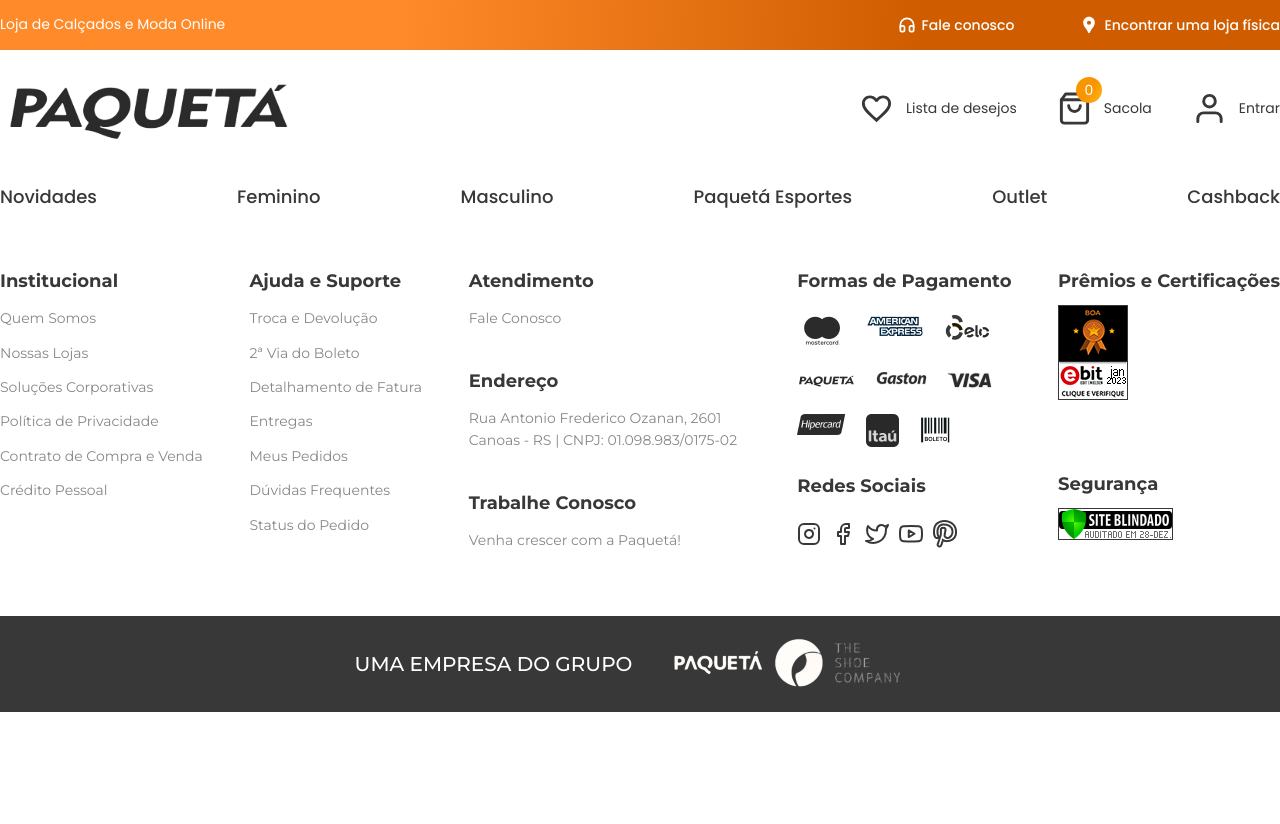
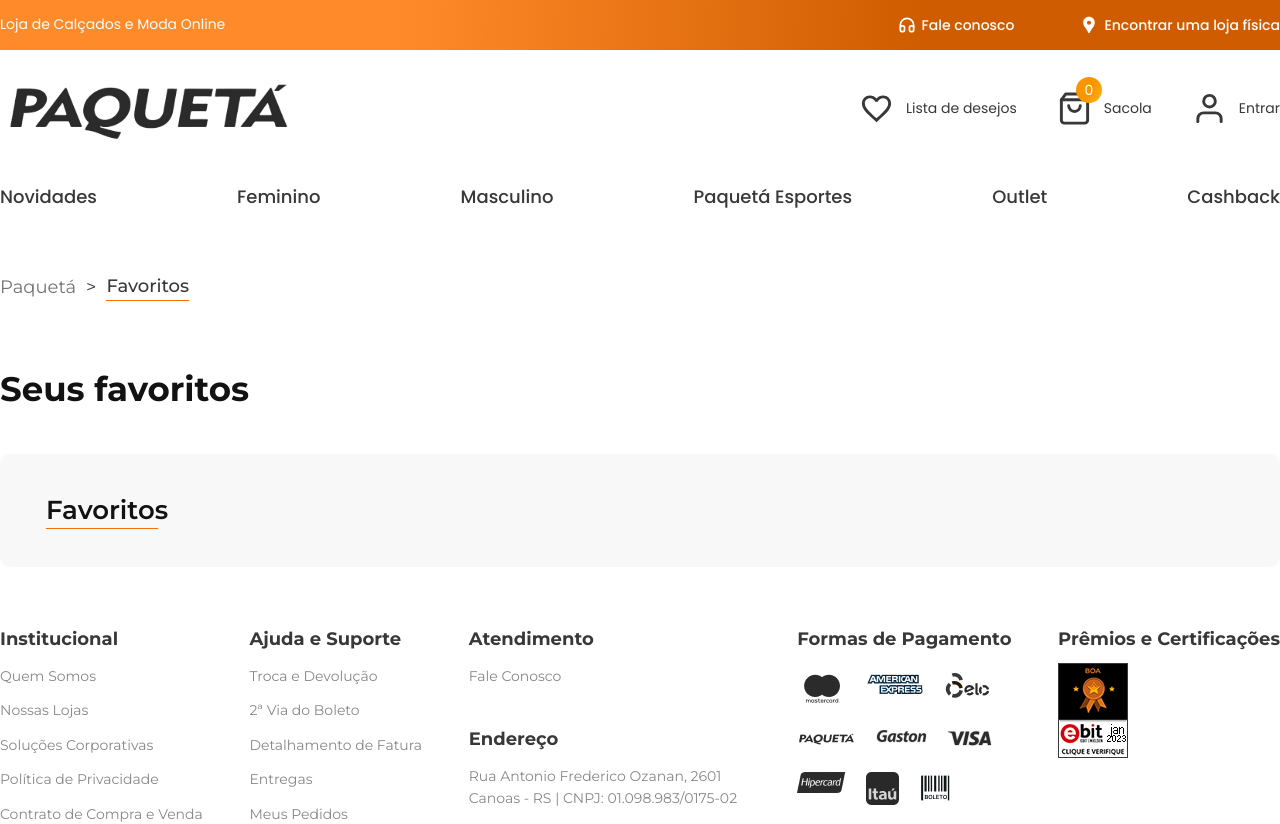
Before and after one commit to iarlen-reis/BrChallenges-PaquetaCalcados, a React (Vite) app: page /favorites in a window 1280 px wide. Shown: the top 824 px of the page. Before the commit the page ends 800 px from the top, so only its background shows below. Built offline with nearby package versions, Linux system fonts and the light colour scheme.

Commit message:
feat: creating Favorites page and adding styles.

```diff
--- a/src/App.tsx
+++ b/src/App.tsx
@@ -15,6 +15,7 @@ import { FavoriteProvider } from './context/FavoriteContext'
 
 import { ToastContainer } from 'react-toastify'
 import 'react-toastify/dist/ReactToastify.css'
+import Favorites from './pages/Favorites/Favorites'
 
 function App() {
   return (
@@ -29,6 +30,7 @@ function App() {
               <Route path="/" element={<Home />} />
               <Route path="/shoes" element={<Shoes />} />
               <Route path="/cart" element={<Cart />} />
+              <Route path="/favorites" element={<Favorites />} />
               <Route path="/shoe/:id" element={<Shoe />} />
             </Routes>
             <Footer />
--- /dev/null
+++ b/src/pages/Favorites/Favorites.tsx
@@ -0,0 +1,56 @@
+import React from 'react'
+import { Container } from '../../styles/Global'
+import { Link } from 'react-router-dom'
+
+import {
+  FavoriteStyled,
+  FavoriteNavegation,
+  TitleStyled,
+  UlStyled,
+  DescriptionStyled,
+  ButtonRemoveStyled,
+} from './styles'
+
+import { FiTrash2 } from 'react-icons/fi'
+
+import { useFavoriteContext } from '../../context/FavoriteContext'
+
+const Favorites = () => {
+  const { favorites } = useFavoriteContext()
+
+  return (
+    <Container>
+      <FavoriteStyled>
+        <FavoriteNavegation>
+          <Link to="/">Paquetá</Link> {'>'} <span>Favoritos</span>
+        </FavoriteNavegation>
+        <TitleStyled>Seus favoritos</TitleStyled>
+        <UlStyled>
+          <h2>Favoritos</h2>
+          {favorites.length > 0
+            ? favorites.map((item) => (
+                <li key={item.id}>
+                  <img src={item.image} alt={item.name} />
+                  <DescriptionStyled>
+                    <div>
+                      <h2>{item.name}</h2>
+                      <p>codigo do produto</p>
+                    </div>
+                    <p>
+                      <span>Preço:</span> R$ {item.price}
+                    </p>
+                  </DescriptionStyled>
+                  <ButtonRemoveStyled>
+                    <FiTrash2 />
+                    Remover
+                  </ButtonRemoveStyled>
+                </li>
+              ))
+            : ''}
+        </UlStyled>
+      </FavoriteStyled>
+    </Container>
+  )
+}
+
+export default Favorites
--- /dev/null
+++ b/src/pages/Favorites/styles.ts
@@ -0,0 +1,205 @@
+import styled from 'styled-components'
+
+export const FavoriteStyled = styled.section`
+  width: 100%;
+  display: flex;
+  flex-direction: column;
+
+  font-family: ${({ theme }) => theme.font.montserrat};
+`
+
+export const FavoriteNavegation = styled.p`
+  display: flex;
+  align-items: center;
+  gap: 1rem;
+
+  font-size: 1.8rem;
+  line-height: 2.52rem;
+
+  margin: 6.5rem 0;
+
+  color: ${({ theme }) => theme.colors.SecundaryColorUnder};
+
+  a {
+    text-decoration: none;
+    transition: 0.5s;
+    opacity: 0.7;
+
+    color: ${({ theme }) => theme.colors.SecundaryColorUnder};
+
+    :hover {
+      opacity: 1;
+    }
+  }
+
+  span {
+    font-weight: 500;
+
+    padding-bottom: 0.1rem;
+    border-bottom: 1px solid ${({ theme }) => theme.colors.PrimaryColor};
+  }
+`
+
+export const TitleStyled = styled.h1`
+  font-size: 3.4rem;
+  line-height: 4.76rem;
+  font-weight: 700;
+
+  color: ${({ theme }) => theme.colors.SecundaryColor};
+
+  margin-bottom: 4rem;
+`
+
+export const UlStyled = styled.div`
+  width: 100%;
+  display: flex;
+  flex-direction: column;
+
+  list-style: none;
+
+  padding: 3.8rem 4.6rem;
+  border-radius: 1rem;
+
+  background: rgba(56, 56, 56, 0.03);
+
+  h2 {
+    width: 11.2rem;
+    font-family: ${({ theme }) => theme.font.montserrat};
+    font-size: 2.6rem;
+    line-height: 3.6rem;
+    font-weight: 600;
+
+    text-align: left;
+
+    border-bottom: 1px solid ${({ theme }) => theme.colors.PrimaryColor};
+
+    color: ${({ theme }) => theme.colors.SecundaryColor};
+  }
+
+  li {
+    display: flex;
+    gap: 6rem;
+
+    margin-left: 12rem;
+  }
+
+  li:not(:last-child) {
+    border-bottom: 1px solid rgba(207, 93, 0, 0.5);
+  }
+
+  li + li {
+    margin-top: 4rem;
+  }
+
+  img {
+    width: 25.9rem;
+    height: 25.8rem;
+  }
+`
+
+export const DescriptionStyled = styled.div`
+  display: flex;
+  flex-direction: column;
+  width: 100%;
+
+  gap: 2rem;
+
+  > div {
+    display: flex;
+    flex-direction: column;
+    gap: 1rem;
+  }
+
+  h2 {
+    width: 100%;
+    font-size: 3rem;
+    line-height: 4.2rem;
+    font-weight: 700;
+
+    border: none;
+
+    color: ${({ theme }) => theme.colors.SecundaryColor};
+  }
+
+  p {
+    font-size: 1.8rem;
+    line-height: 2.5rem;
+
+    opacity: 0.8;
+    color: ${({ theme }) => theme.colors.SecundaryColorUnder};
+  }
+
+  p:nth-child(2) {
+    font-size: 2rem;
+    line-height: 2.8rem;
+
+    color: ${({ theme }) => theme.colors.SecundaryColorUnder};
+  }
+
+  span {
+    font-weight: 700;
+  }
+`
+
+export const ButtonRemoveStyled = styled.button`
+  height: 3rem;
+
+  display: flex;
+  align-items: center;
+  justify-content: center;
+  align-items: flex-start;
+  gap: 1.2rem;
+
+  font-size: 2rem;
+
+  cursor: pointer;
+  border: none;
+
+  transition: 0.5s;
+  color: ${({ theme }) => theme.colors.SecundaryColor};
+  background: transparent;
+
+  :hover {
+    color: ${({ theme }) => theme.colors.TextError};
+  }
+`
+
+export const NoCartItems = styled.div`
+  display: flex;
+  flex-direction: column;
+
+  font-family: ${({ theme }) => theme.font.montserrat};
+
+  align-items: center;
+  justify-content: center;
+  align-self: center;
+
+  gap: 2rem;
+
+  p {
+    font-size: 4rem;
+    color: ${({ theme }) => theme.colors.SecundaryColor};
+  }
+
+  a {
+    width: 30rem;
+    font-size: 2rem;
+    padding: 2rem 1rem;
+
+    text-align: center;
+    text-decoration: none;
+
+    font-weight: 600;
+
+    border-radius: 1rem;
+
+    transition: 0.5s;
+
+    color: ${({ theme }) => theme.colors.TextWhite};
+    background: ${({ theme }) => theme.colors.LinearTwo};
+
+    :hover {
+      opacity: 0.8;
+    }
+  }
+`
```
